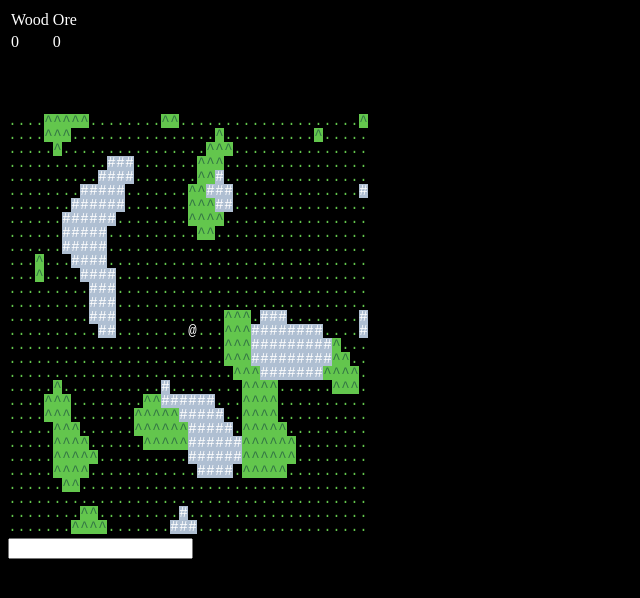
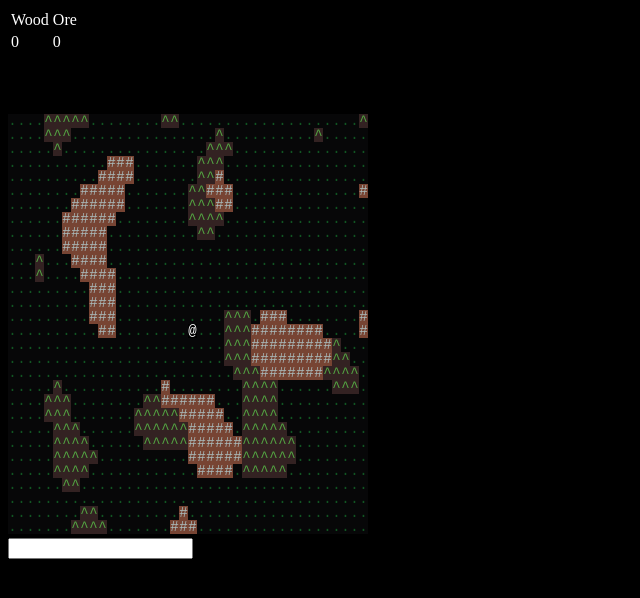
Before and after one commit to jdau-n/idlerl, a plain HTML site: page index.html in a window 1280 px wide. Shown: the whole page, without its empty margins (0-640 px from the left). Drawn offline with nearby package versions, Linux system fonts and the light colour scheme.

Commit message:
New palette object, colours, entity start

```diff
--- a/chunk.js
+++ b/chunk.js
@@ -1,7 +1,8 @@
 var Chunk = {
 	mapData: [],
 	xLocation: 0,
-	yLocation: 0
+	yLocation: 0,
+	entities: []
 }
 
 var ChunkManager = {
@@ -14,6 +15,8 @@ var ChunkManager = {
 	currentCentreX: 0,
 	currentCentreY: 0,
 
+	entityMaker: null,
+
 	start: function(startX,startY) {
 		localStorage.clear();
 
@@ -25,6 +28,9 @@ var ChunkManager = {
     	}
     	this.currentCentreX = startX;
     	this.currentCentreY = startY;
+
+    	this.entityMaker = EntityMaker;
+    	this.entityMaker.load();
 	},
 
 	shiftGrid: function(direction) { // never eat soggy weetbix
--- /dev/null
+++ b/entity.js
@@ -0,0 +1,47 @@
+var Entity = {
+	// global coords
+	x: 0,
+	y: 0,
+
+	tile: '?',
+	color: '#f00',
+	name: 'missingNo',
+	movementType: 1,
+	speed: 1
+}
+
+var EntityMaker = {
+	entityData: null,
+
+	load: function() {
+		this.entityData = {};
+		for (var i = EntityDefs.length - 1; i >= 0; i--) {
+			this.entityData[EntityDefs[i].name]=EntityDefs[i];
+		}
+	},
+
+	create: function(name) {
+		var eData = this.entityData[name];
+
+		var entity = Object.assign({}, Entity);
+		entity.name = eData.name;
+	}
+}
+
+// static data
+var EntityDefs = [
+	{
+		name: 'Mushroom',
+		color: Palette.cyan,
+		movementType: 2,
+		tile: '*',
+		speed: 2
+	},
+	{
+		name: 'Goblin',
+		color: Palette.green,
+		movementType: 1,
+		tile: 'g',
+		speed: 10
+	}
+];
--- a/game.js
+++ b/game.js
@@ -130,13 +130,13 @@ var Game = {
    				tile = this.chunkManager.mapGrid[chunkX][chunkY].mapData[mapX][mapY];
 
    				if (tile == 0) {
-					this.playerDisplay.draw(x,y,".", "#63c64d", "#000");
+					this.playerDisplay.draw(x,y,".", Palette.green, Palette.black);
 				} else if (tile == 1) {
-					this.playerDisplay.draw(x,y,"#", "#ffffff", "#afbfd2");
+					this.playerDisplay.draw(x,y,"#", Palette.grey, Palette.brown);
 				} else if (tile == 2) {
-					this.playerDisplay.draw(x,y,"^", "#327345", "#63c64d");
+					this.playerDisplay.draw(x,y,"^", Palette.lightGreen, Palette.darkBrown);
 				} else if (tile == 3) {
-					this.playerDisplay.draw(x,y,":", "#ffffff", "#743f39");
+					this.playerDisplay.draw(x,y,":", Palette.lightYellow, Palette.lightBrown);
 				}
     		}
     	}
@@ -192,13 +192,8 @@ var Game = {
     getWorldspaceTile: function(x,y) {
     	var locData = this.globalToChunk(x,y);
 
-    	var chunkX = locData[0];
-    	var chunkY = locData[1];
-    	var localX = locData[2];
-    	var localY = locData[3];
     	if (!this.chunkManager.isLoaded(locData[4],locData[5])) { return -1; }
-
-    	return this.chunkManager.mapGrid[chunkX][chunkY].mapData[localX][localY];
+    	return this.chunkManager.mapGrid[locData[0]][locData[1]].mapData[locData[2]][locData[3]];
     },
 
     playerMove: function(x,y) {
--- a/index.html
+++ b/index.html
@@ -35,7 +35,11 @@
 
 	<script src="rot.js" type="text/javascript"></script>
 	<script src="https://ajax.googleapis.com/ajax/libs/jquery/1.7.2/jquery.min.js" type="text/javascript"></script>
+
+	<script src="palette.js" type="text/javascript"></script>
+	<script src="entity.js" type="text/javascript"></script>
 	<script src="chunk.js" type="text/javascript"></script>
 	<script src="game.js" type="text/javascript"></script>
+
 	</body>
 </html>
--- /dev/null
+++ b/palette.js
@@ -0,0 +1,18 @@
+var Palette = {
+	black: '#070708',
+	darkBrown: '#332222',
+	brown: '#774433',
+	lightBrown: '#cc8855',
+	darkOrange: '#993311',
+	orange: '#dd7711',
+	lightYellow: '#ffdd55',
+	yellow: '#ffff33',
+	lightGreen: '#55aa44',
+	green: '#115522',
+	cyan: '#44eebb',
+	blue: '#3388dd',
+	purple: '#5544aa',
+	teal: '#555577',
+	grey: '#aabbbb',
+	white: '#ffffff'
+}
```
